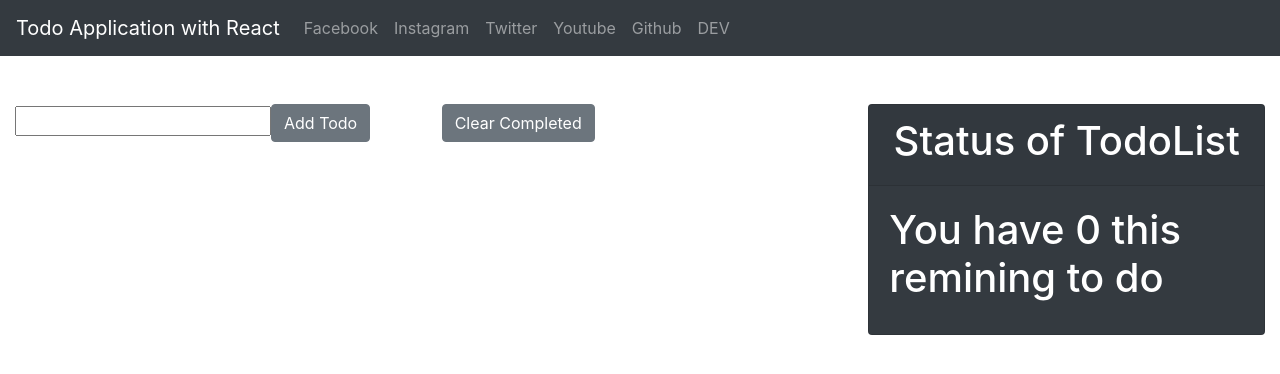
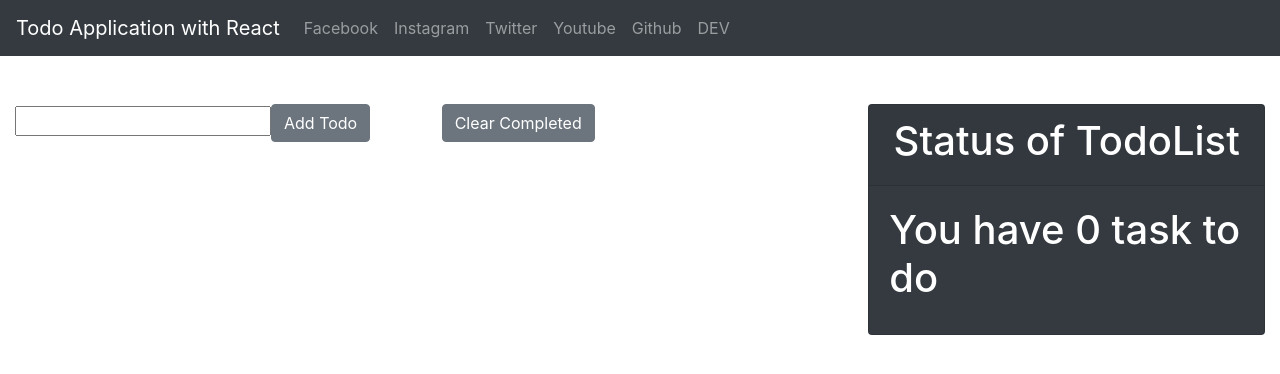
Before and after one commit to abjs/TodoApp-React, a React (Create React App) app: page / in a window 1280 px wide. Shown: the top 374 px of the page. Built offline with nearby package versions, Linux system fonts and the light colour scheme.

Commit message:
Update App.js

```diff
--- a/src/App.js
+++ b/src/App.js
@@ -93,7 +93,7 @@ export default function App() {
               </Card.Header>
               <Card.Body>
                 <Card.Title>
-                  <h1>You have {numberOfTodo} this remining to do </h1>
+                  <h1>You have {numberOfTodo} task to do </h1>
                 </Card.Title>
               </Card.Body>
             </Card>
```
